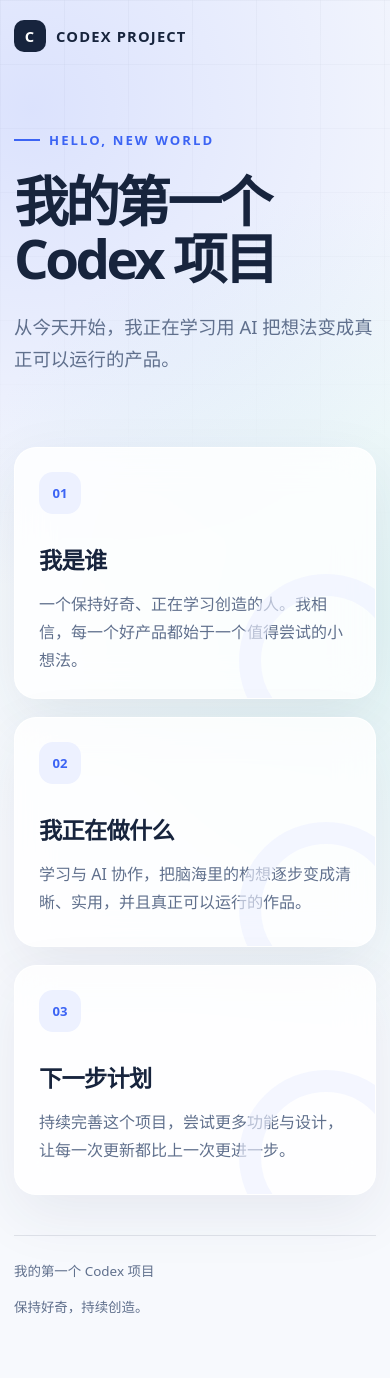
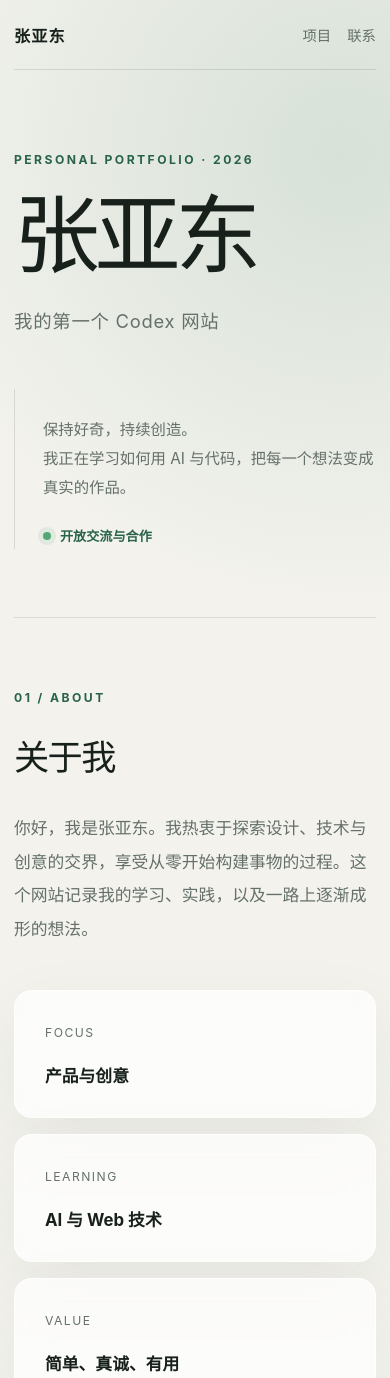
Before and after one commit to c2379385926/codex-first-project, a plain HTML site: page index.html in a window 390 px wide. Shown: the top 1378 px of the page. Drawn offline with Linux system fonts and the light colour scheme.

Commit message:
Build complete responsive personal homepage

```diff
--- a/index.html
+++ b/index.html
@@ -3,17 +3,18 @@
   <head>
     <meta charset="UTF-8" />
     <meta name="viewport" content="width=device-width, initial-scale=1.0" />
-    <meta name="description" content="我的第一个 Codex 项目——用 AI 把想法变成可以运行的产品。" />
-    <title>我的第一个 Codex 项目</title>
+    <meta name="description" content="张亚东的个人首页，记录关于我、我的项目与联系方式。" />
+    <title>张亚东｜个人首页</title>
     <style>
       :root {
         color-scheme: light;
-        --ink: #17243d;
-        --muted: #60708d;
-        --accent: #3c64f4;
-        --accent-soft: #edf1ff;
-        --line: rgba(23, 36, 61, 0.1);
-        --surface: rgba(255, 255, 255, 0.82);
+        --ink: #17201b;
+        --muted: #65706a;
+        --accent: #28624a;
+        --accent-light: #dcebe3;
+        --paper: #f3f2ed;
+        --surface: rgba(255, 255, 255, 0.72);
+        --line: rgba(23, 32, 27, 0.12);
       }
 
       * {
@@ -25,219 +26,387 @@
       }
 
       body {
-        min-height: 100vh;
+        min-width: 320px;
         margin: 0;
-        overflow-x: hidden;
         background:
-          radial-gradient(circle at 8% 8%, rgba(109, 135, 255, 0.2), transparent 30rem),
-          radial-gradient(circle at 95% 45%, rgba(109, 221, 199, 0.14), transparent 27rem),
-          #f7f9fd;
+          radial-gradient(circle at 88% 5%, rgba(155, 189, 170, 0.32), transparent 28rem),
+          var(--paper);
         color: var(--ink);
-        font-family: system-ui, -apple-system, BlinkMacSystemFont, "Segoe UI", "PingFang SC",
-          "Microsoft YaHei", sans-serif;
+        font-family: Inter, ui-sans-serif, system-ui, -apple-system, BlinkMacSystemFont, "Segoe UI",
+          "PingFang SC", "Microsoft YaHei", sans-serif;
         -webkit-font-smoothing: antialiased;
       }
 
-      body::before {
-        position: fixed;
-        inset: 0;
-        z-index: -1;
-        background-image: linear-gradient(var(--line) 1px, transparent 1px),
-          linear-gradient(90deg, var(--line) 1px, transparent 1px);
-        background-size: 64px 64px;
-        content: "";
-        opacity: 0.28;
-        mask-image: linear-gradient(to bottom, black, transparent 72%);
+      a {
+        color: inherit;
       }
 
-      .page {
-        width: min(1120px, calc(100% - 40px));
+      .shell {
+        width: min(1160px, calc(100% - 64px));
         margin: 0 auto;
-        padding: 28px 0 56px;
       }
 
       .nav {
         display: flex;
         align-items: center;
         justify-content: space-between;
+        min-height: 84px;
+        border-bottom: 1px solid var(--line);
       }
 
       .brand {
-        display: inline-flex;
-        align-items: center;
-        gap: 10px;
-        color: var(--ink);
-        font-size: 0.92rem;
-        font-weight: 700;
+        font-size: 1rem;
+        font-weight: 760;
         letter-spacing: 0.08em;
         text-decoration: none;
       }
 
-      .brand-mark {
-        display: grid;
-        width: 32px;
-        height: 32px;
-        border-radius: 10px;
-        background: var(--ink);
-        color: white;
-        place-items: center;
+      .nav-links {
+        display: flex;
+        gap: clamp(20px, 4vw, 48px);
       }
 
-      .nav-note {
+      .nav-links a {
         color: var(--muted);
-        font-size: 0.88rem;
+        font-size: 0.9rem;
+        text-decoration: none;
+        transition: color 180ms ease;
+      }
+
+      .nav-links a:hover,
+      .nav-links a:focus-visible {
+        color: var(--accent);
       }
 
       .hero {
-        max-width: 880px;
-        padding: clamp(84px, 13vw, 150px) 0 clamp(72px, 10vw, 112px);
+        display: grid;
+        grid-template-columns: minmax(0, 1.4fr) minmax(260px, 0.6fr);
+        align-items: end;
+        gap: 48px;
+        min-height: 620px;
+        padding: 110px 0 92px;
       }
 
-      .eyebrow {
-        display: inline-flex;
+      .eyebrow,
+      .section-label {
+        margin: 0 0 24px;
+        color: var(--accent);
+        font-size: 0.76rem;
+        font-weight: 750;
+        letter-spacing: 0.2em;
+        text-transform: uppercase;
+      }
+
+      h1 {
+        max-width: 760px;
+        margin: 0;
+        font-family: Georgia, "Songti SC", "STSong", serif;
+        font-size: clamp(4.5rem, 11vw, 8.5rem);
+        font-weight: 500;
+        letter-spacing: -0.06em;
+        line-height: 0.98;
+      }
+
+      .subtitle {
+        margin: 32px 0 0;
+        color: var(--muted);
+        font-size: clamp(1.15rem, 2vw, 1.45rem);
+        letter-spacing: 0.04em;
+      }
+
+      .hero-note {
+        padding: 26px 0 4px 28px;
+        border-left: 1px solid var(--line);
+      }
+
+      .hero-note p {
+        margin: 0;
+        color: var(--muted);
+        font-size: 0.96rem;
+        line-height: 1.9;
+      }
+
+      .availability {
+        display: flex;
         align-items: center;
         gap: 9px;
-        margin: 0 0 24px;
+        margin-top: 24px;
         color: var(--accent);
         font-size: 0.82rem;
-        font-weight: 700;
-        letter-spacing: 0.16em;
+        font-weight: 650;
       }
 
-      .eyebrow::before {
-        width: 26px;
-        height: 2px;
-        background: currentColor;
+      .availability::before {
+        width: 8px;
+        height: 8px;
+        border-radius: 50%;
+        background: #53a776;
+        box-shadow: 0 0 0 5px rgba(83, 167, 118, 0.12);
         content: "";
       }
 
-      h1 {
-        margin: 0;
-        font-size: clamp(2.8rem, 8vw, 6.3rem);
-        font-weight: 750;
-        letter-spacing: -0.065em;
-        line-height: 1.04;
+      .section {
+        padding: 104px 0;
+        border-top: 1px solid var(--line);
       }
 
-      .subtitle {
-        max-width: 720px;
-        margin: 32px 0 0;
-        color: var(--muted);
-        font-size: clamp(1.15rem, 2.5vw, 1.55rem);
-        line-height: 1.75;
-      }
-
-      .sections {
+      .section-heading {
         display: grid;
-        grid-template-columns: repeat(3, 1fr);
-        gap: 18px;
-      }
-
-      .card {
-        position: relative;
-        min-height: 260px;
-        padding: 30px;
-        overflow: hidden;
-        border: 1px solid rgba(255, 255, 255, 0.86);
-        border-radius: 26px;
-        background: var(--surface);
-        box-shadow: 0 20px 60px rgba(36, 52, 91, 0.08);
-        backdrop-filter: blur(18px);
-        transition: transform 180ms ease, box-shadow 180ms ease;
-      }
-
-      .card:hover {
-        transform: translateY(-5px);
-        box-shadow: 0 26px 70px rgba(36, 52, 91, 0.13);
-      }
-
-      .number {
-        display: inline-grid;
-        width: 42px;
-        height: 42px;
-        border-radius: 14px;
-        background: var(--accent-soft);
-        color: var(--accent);
-        font-size: 0.82rem;
-        font-weight: 800;
-        place-items: center;
+        grid-template-columns: 0.75fr 1.25fr;
+        gap: 64px;
       }
 
       h2 {
-        margin: 36px 0 14px;
-        font-size: 1.45rem;
-        letter-spacing: -0.03em;
+        margin: 0;
+        font-family: Georgia, "Songti SC", "STSong", serif;
+        font-size: clamp(2.2rem, 5vw, 4rem);
+        font-weight: 500;
+        letter-spacing: -0.045em;
       }
 
-      .card p {
+      .lead {
+        max-width: 690px;
         margin: 0;
         color: var(--muted);
-        font-size: 1rem;
-        line-height: 1.75;
+        font-size: clamp(1.05rem, 1.7vw, 1.25rem);
+        line-height: 2;
       }
 
-      .card::after {
+      .facts {
+        display: grid;
+        grid-template-columns: repeat(3, 1fr);
+        gap: 16px;
+        margin-top: 64px;
+      }
+
+      .fact,
+      .project-card {
+        border: 1px solid rgba(255, 255, 255, 0.8);
+        background: var(--surface);
+        box-shadow: 0 22px 70px rgba(34, 55, 44, 0.06);
+        backdrop-filter: blur(16px);
+      }
+
+      .fact {
+        padding: 30px;
+        border-radius: 18px;
+      }
+
+      .fact span {
+        color: var(--muted);
+        font-size: 0.76rem;
+        letter-spacing: 0.12em;
+      }
+
+      .fact strong {
+        display: block;
+        margin-top: 22px;
+        font-size: 1.05rem;
+        font-weight: 650;
+      }
+
+      .projects {
+        display: grid;
+        grid-template-columns: repeat(2, 1fr);
+        gap: 20px;
+        margin-top: 64px;
+      }
+
+      .project-card {
+        position: relative;
+        min-height: 340px;
+        padding: 38px;
+        overflow: hidden;
+        border-radius: 24px;
+        transition: transform 200ms ease, box-shadow 200ms ease;
+      }
+
+      .project-card:first-child {
+        background: var(--ink);
+        color: #f8faf8;
+      }
+
+      .project-card:hover {
+        transform: translateY(-5px);
+        box-shadow: 0 28px 80px rgba(34, 55, 44, 0.12);
+      }
+
+      .project-index {
+        color: #88ad9a;
+        font-size: 0.78rem;
+        letter-spacing: 0.14em;
+      }
+
+      .project-card h3 {
+        margin: 110px 0 16px;
+        font-family: Georgia, "Songti SC", "STSong", serif;
+        font-size: 2rem;
+        font-weight: 500;
+      }
+
+      .project-card p {
+        max-width: 430px;
+        margin: 0;
+        color: #aeb9b3;
+        line-height: 1.8;
+      }
+
+      .project-card:not(:first-child) p {
+        color: var(--muted);
+      }
+
+      .project-status {
         position: absolute;
-        right: -38px;
-        bottom: -50px;
-        width: 130px;
-        height: 130px;
-        border: 22px solid var(--accent-soft);
-        border-radius: 50%;
-        content: "";
-        opacity: 0.62;
+        top: 34px;
+        right: 34px;
+        padding: 8px 12px;
+        border-radius: 999px;
+        background: var(--accent-light);
+        color: var(--accent);
+        font-size: 0.72rem;
+        font-weight: 700;
+      }
+
+      .contact {
+        display: grid;
+        grid-template-columns: 1fr auto;
+        align-items: end;
+        gap: 48px;
+      }
+
+      .contact h2 {
+        max-width: 720px;
+      }
+
+      .contact-copy {
+        margin: 24px 0 0;
+        color: var(--muted);
+        line-height: 1.8;
+      }
+
+      .contact-link {
+        display: inline-flex;
+        align-items: center;
+        justify-content: center;
+        min-width: 166px;
+        min-height: 54px;
+        border-radius: 999px;
+        background: var(--accent);
+        color: white;
+        font-size: 0.92rem;
+        font-weight: 650;
+        text-decoration: none;
+        transition: transform 180ms ease, background 180ms ease;
+      }
+
+      .contact-link:hover {
+        transform: translateY(-2px);
+        background: #1e503c;
       }
 
       footer {
         display: flex;
         justify-content: space-between;
-        gap: 16px;
-        margin-top: 40px;
-        padding-top: 24px;
+        gap: 20px;
+        padding: 32px 0 42px;
         border-top: 1px solid var(--line);
         color: var(--muted);
-        font-size: 0.84rem;
+        font-size: 0.78rem;
       }
 
-      @media (max-width: 780px) {
-        .sections {
-          grid-template-columns: 1fr;
+      @media (max-width: 820px) {
+        .shell {
+          width: min(100% - 40px, 1160px);
         }
 
-        .card {
-          min-height: 230px;
+        .hero {
+          grid-template-columns: 1fr;
+          min-height: auto;
+          padding: 104px 0 80px;
+        }
+
+        .hero-note {
+          max-width: 520px;
+        }
+
+        .section-heading {
+          grid-template-columns: 1fr;
+          gap: 32px;
+        }
+
+        .facts {
+          grid-template-columns: 1fr 1fr;
+        }
+
+        .projects {
+          grid-template-columns: 1fr;
         }
       }
 
-      @media (max-width: 520px) {
-        .page {
-          width: min(100% - 28px, 1120px);
-          padding-top: 20px;
+      @media (max-width: 560px) {
+        .shell {
+          width: min(100% - 28px, 1160px);
         }
 
-        .nav-note {
+        .nav {
+          min-height: 70px;
+        }
+
+        .nav-links {
+          gap: 16px;
+        }
+
+        .nav-links a:first-child {
           display: none;
         }
 
         .hero {
-          padding-top: 72px;
+          gap: 52px;
+          padding: 82px 0 68px;
         }
 
         h1 {
-          font-size: clamp(2.7rem, 14vw, 4rem);
+          font-size: clamp(4rem, 22vw, 6rem);
         }
 
         .subtitle {
-          margin-top: 24px;
+          line-height: 1.6;
         }
 
-        .card {
-          padding: 24px;
-          border-radius: 22px;
+        .section {
+          padding: 72px 0;
         }
 
-        h2 {
-          margin-top: 28px;
+        .facts {
+          grid-template-columns: 1fr;
+          margin-top: 44px;
+        }
+
+        .projects {
+          margin-top: 44px;
+        }
+
+        .project-card {
+          min-height: 310px;
+          padding: 28px;
+          border-radius: 20px;
+        }
+
+        .project-card h3 {
+          margin-top: 100px;
+        }
+
+        .project-status {
+          top: 24px;
+          right: 24px;
+        }
+
+        .contact {
+          grid-template-columns: 1fr;
+        }
+
+        .contact-link {
+          width: 100%;
         }
 
         footer {
@@ -250,54 +419,91 @@
           scroll-behavior: auto;
         }
 
-        .card {
-          transition: none;
+        *,
+        *::before,
+        *::after {
+          transition-duration: 0.01ms !important;
         }
       }
     </style>
   </head>
   <body>
-    <div class="page">
-      <header class="nav">
-        <a class="brand" href="#top" aria-label="返回页面顶部">
-          <span class="brand-mark" aria-hidden="true">C</span>
-          CODEX PROJECT
-        </a>
-        <span class="nav-note">想法，从这里开始生长</span>
+    <header class="shell nav">
+      <a class="brand" href="#top">张亚东</a>
+      <nav class="nav-links" aria-label="主导航">
+        <a href="#about">关于我</a>
+        <a href="#projects">项目</a>
+        <a href="#contact">联系</a>
+      </nav>
     </header>
 
-      <main id="top">
+    <main id="top" class="shell">
       <section class="hero" aria-labelledby="page-title">
-          <p class="eyebrow">HELLO, NEW WORLD</p>
-          <h1 id="page-title">我的第一个<br />Codex 项目</h1>
-          <p class="subtitle">从今天开始，我正在学习用 AI 把想法变成真正可以运行的产品。</p>
+        <div>
+          <p class="eyebrow">Personal portfolio · 2026</p>
+          <h1 id="page-title">张亚东</h1>
+          <p class="subtitle">我的第一个 Codex 网站</p>
+        </div>
+        <aside class="hero-note" aria-label="个人简介">
+          <p>保持好奇，持续创造。<br />我正在学习如何用 AI 与代码，把每一个想法变成真实的作品。</p>
+          <div class="availability">开放交流与合作</div>
+        </aside>
       </section>
 
-        <section class="sections" aria-label="关于这个项目">
-          <article class="card">
-            <span class="number" aria-hidden="true">01</span>
-            <h2>我是谁</h2>
-            <p>一个保持好奇、正在学习创造的人。我相信，每一个好产品都始于一个值得尝试的小想法。</p>
+      <section id="about" class="section" aria-labelledby="about-title">
+        <div class="section-heading">
+          <div>
+            <p class="section-label">01 / About</p>
+            <h2 id="about-title">关于我</h2>
+          </div>
+          <p class="lead">
+            你好，我是张亚东。我热衷于探索设计、技术与创意的交界，享受从零开始构建事物的过程。这个网站记录我的学习、实践，以及一路上逐渐成形的想法。
+          </p>
+        </div>
+        <div class="facts" aria-label="个人关键词">
+          <div class="fact"><span>FOCUS</span><strong>产品与创意</strong></div>
+          <div class="fact"><span>LEARNING</span><strong>AI 与 Web 技术</strong></div>
+          <div class="fact"><span>VALUE</span><strong>简单、真诚、有用</strong></div>
+        </div>
+      </section>
+
+      <section id="projects" class="section" aria-labelledby="projects-title">
+        <div class="section-heading">
+          <div>
+            <p class="section-label">02 / Work</p>
+            <h2 id="projects-title">我的项目</h2>
+          </div>
+          <p class="lead">从一个小页面开始，不断学习、试验和迭代。这里会持续收录我认真完成的作品。</p>
+        </div>
+        <div class="projects">
+          <article class="project-card">
+            <span class="project-index">PROJECT 01</span>
+            <span class="project-status">已上线</span>
+            <h3>个人首页</h3>
+            <p>我的第一个 Codex 网站，也是一个持续进化的数字名片。</p>
           </article>
+          <article class="project-card">
+            <span class="project-index">PROJECT 02</span>
+            <span class="project-status">构思中</span>
+            <h3>下一个想法</h3>
+            <p>新的作品正在酝酿。保持期待，也欢迎和我分享你的灵感。</p>
+          </article>
+        </div>
+      </section>
 
-          <article class="card">
-            <span class="number" aria-hidden="true">02</span>
-            <h2>我正在做什么</h2>
-            <p>学习与 AI 协作，把脑海里的构想逐步变成清晰、实用，并且真正可以运行的作品。</p>
-          </article>
-
-          <article class="card">
-            <span class="number" aria-hidden="true">03</span>
-            <h2>下一步计划</h2>
-            <p>持续完善这个项目，尝试更多功能与设计，让每一次更新都比上一次更进一步。</p>
-          </article>
+      <section id="contact" class="section contact" aria-labelledby="contact-title">
+        <div>
+          <p class="section-label">03 / Contact</p>
+          <h2 id="contact-title">联系方式</h2>
+          <p class="contact-copy">有想法想聊聊？欢迎写信给我，认识有趣的人，也让好点子发生。</p>
+        </div>
+        <a class="contact-link" href="mailto:hello@zhangyadong.com">发送邮件 →</a>
       </section>
     </main>
 
-      <footer>
-        <span>我的第一个 Codex 项目</span>
-        <span>保持好奇，持续创造。</span>
+    <footer class="shell">
+      <span>© 2026 张亚东</span>
+      <span>用好奇心设计，用行动创造。</span>
     </footer>
-    </div>
   </body>
 </html>
```
Lines whose indentation alone changed are shown as unchanged.
